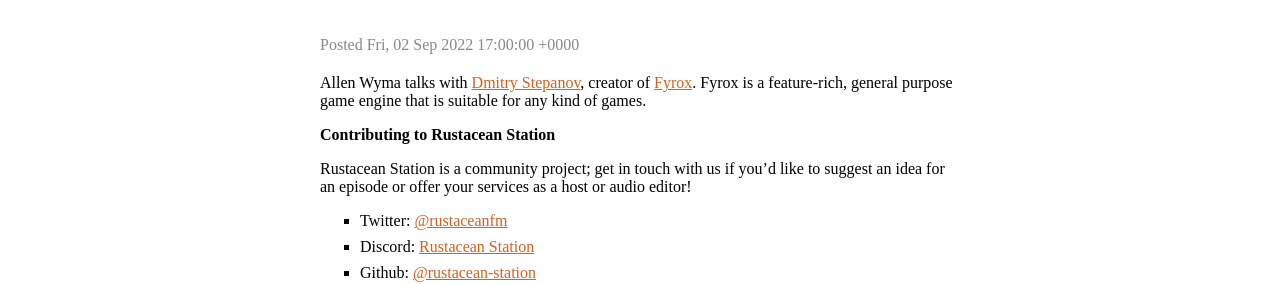
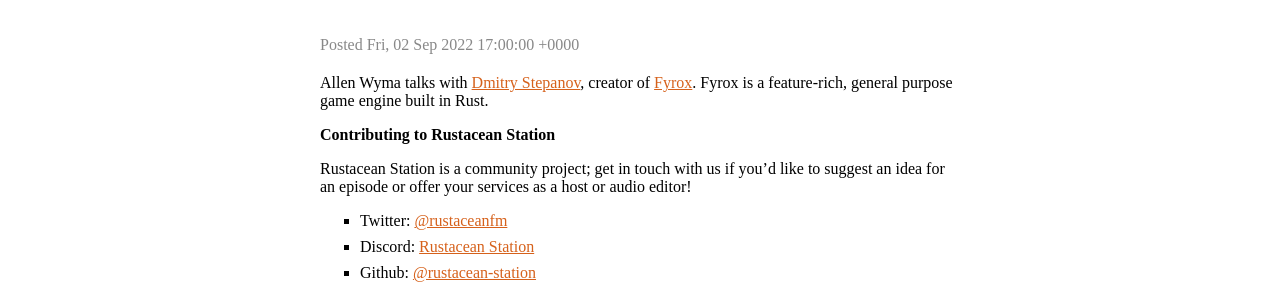
Before and after one commit to rustacean-station/rustacean-station.org, a Jekyll site: the page built from _episodes/interviews/2022-09-02-dmitry-stepanov.md, in a window 1280 px wide. Shown: the part 589-873 px from the top of the page. Built offline with Jekyll 4.4.1, drawn with Linux system fonts in a browser that asks for light colours.

Commit message:
Update _episodes/interviews/2022-09-02-dmitry-stepanov.md

```diff
--- a/_episodes/interviews/2022-09-02-dmitry-stepanov.md
+++ b/_episodes/interviews/2022-09-02-dmitry-stepanov.md
@@ -6,7 +6,7 @@
 length: "32937273"
 #reddit: (leave blank on initial publish, amend with link and uncomment this line after Reddit thread has been posted)
 ---
-Allen Wyma talks with [Dmitry Stepanov](https://github.com/mrDIMAS), creator of [Fyrox](https://fyrox.rs/). Fyrox is a feature-rich, general purpose game engine that is suitable for any kind of games.
+Allen Wyma talks with [Dmitry Stepanov](https://github.com/mrDIMAS), creator of [Fyrox](https://fyrox.rs/). Fyrox is a feature-rich, general purpose game engine built in Rust.
 
 ## Contributing to Rustacean Station
 
```
